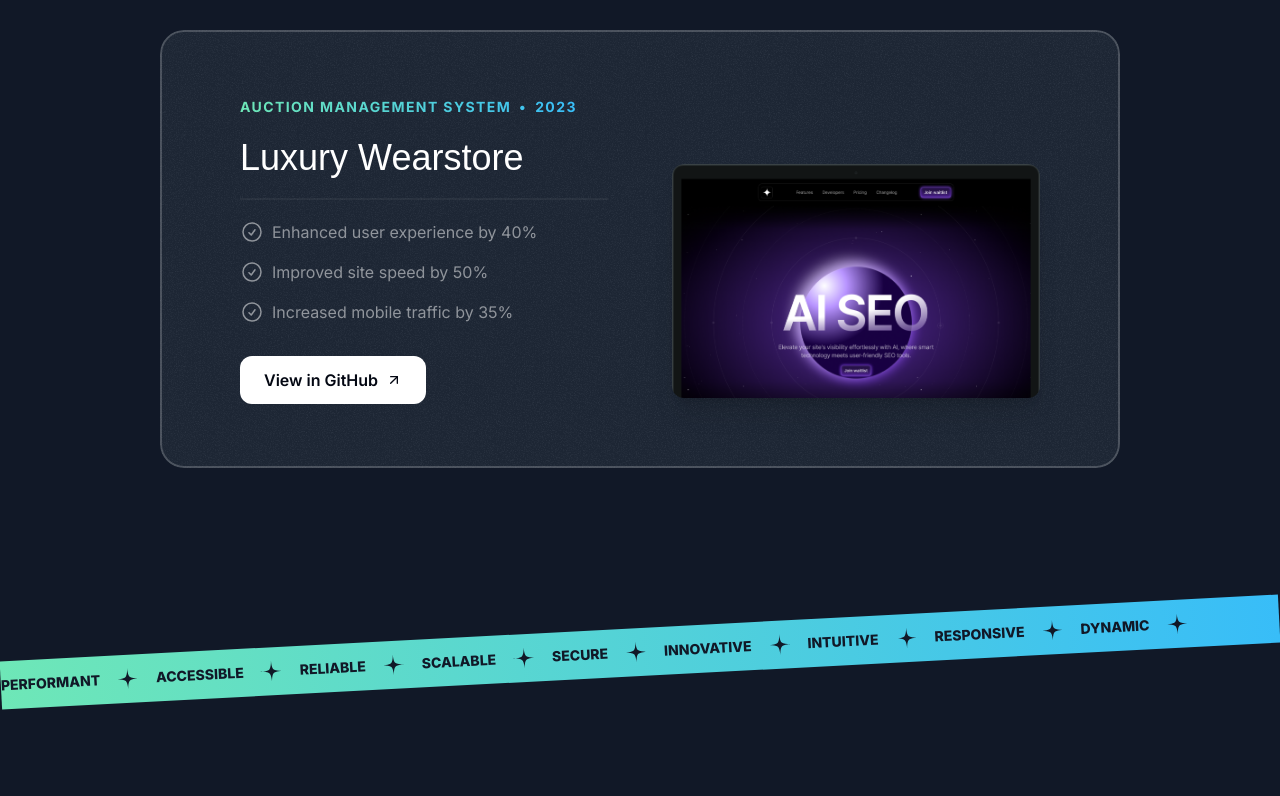
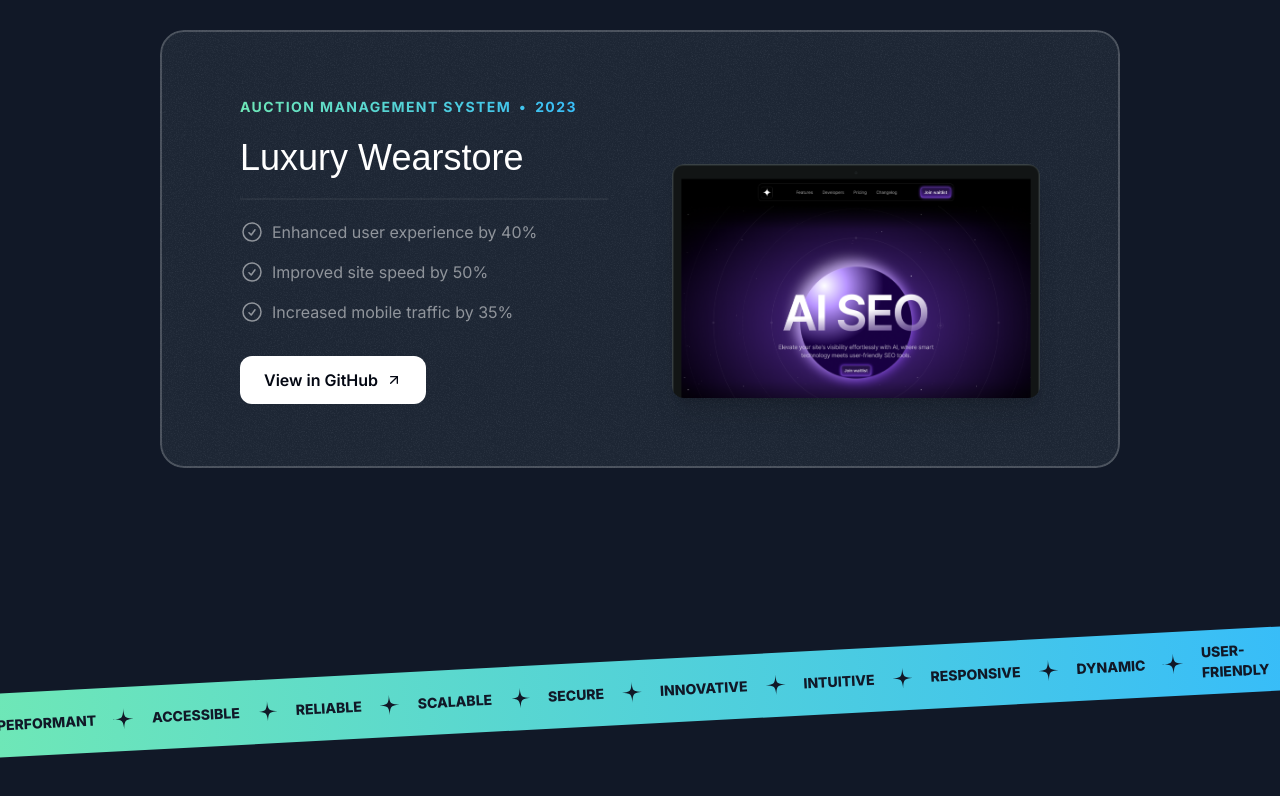
Before and after one commit to chaki-web/myportfolio, a Next.js app: page / in a window 1280 px wide. Shown: the part 2176-2972 px from the top of the page. Before the commit the page ends 2916 px from the top, so only its background shows below. Built offline with nearby package versions, Linux system fonts and the light colour scheme; a web font is replaced by a local one.

Commit message:
started working

```diff
--- a/src/sections/Tape.tsx
+++ b/src/sections/Tape.tsx
@@ -10,13 +10,19 @@
   "Intuitive",
   "Responsive",
   "dynamic",
+  "User-friendly",
+  "Versatile",
+  "Efficient",
+  "Robust",
+  "Flexible",
+
 ]
 
 export const TapeSection = () => {
   return (
-  <div className="py-16">
-    <div className="bg-gradient-to-r from-emerald-300 to-sky-400 overflow-x-clip -rotate-3">
-      <div className="flex [mask.image:linear-gradient(to_right, black_10%,black_90%`,transparent)]">
+  <div className="py-16 lg:py-24 overflow-x-clip">
+    <div className="bg-gradient-to-r from-emerald-300 to-sky-400 overflow-x-clip -rotate-3 -mx-1">
+      <div className="flex [mask.image:linear-gradient(to_right,transparent,black_10%,black_90%,transparent)]">
         <div className="flex gap-4 py-3">
           {words.map(word => (
             <div key={word} className="inline-flex gap-4 items-center">
```
